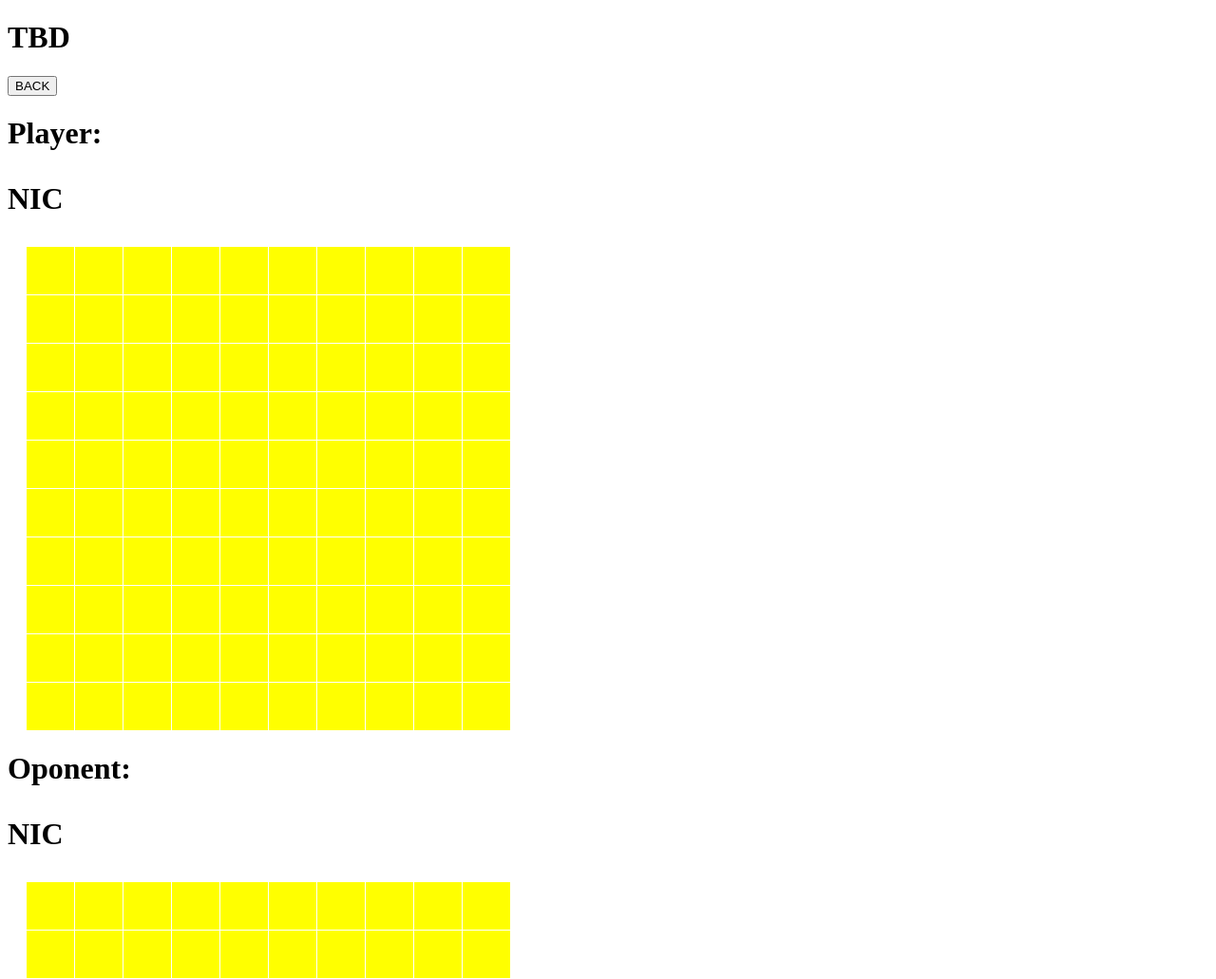
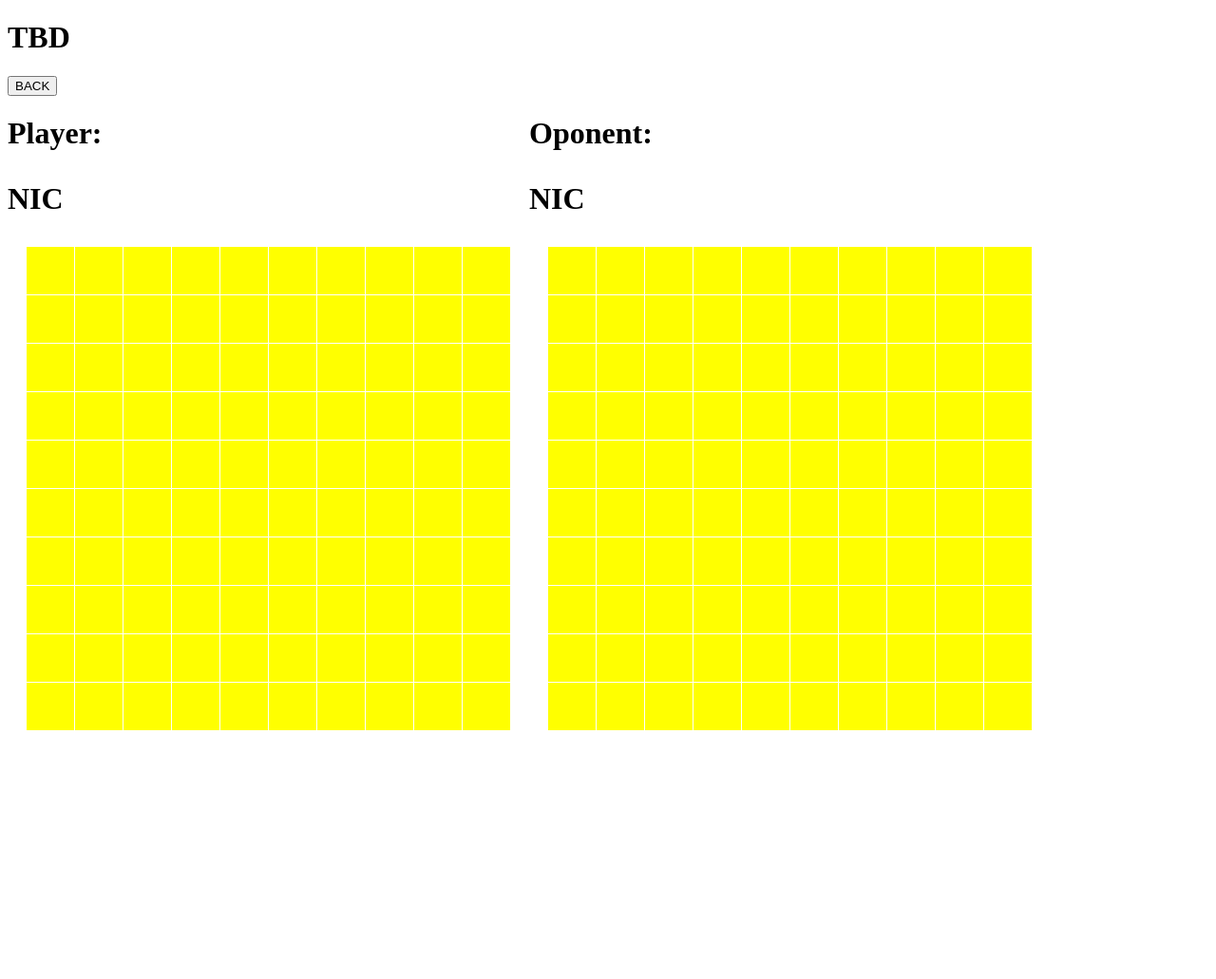
Before and after one commit to michalmoninec/mow_it, a Flask app: page /game in a window 1280 px wide. Shown: the top 1031 px of the page at 95% size. After the commit the page ends 769 px from the top, so only its background shows below. Run offline with Flask 3, Linux system fonts and the light colour scheme; some libraries are stand-ins or nearby versions.

Commit message:
view change
both player field are now side by side,

```diff
--- a/app/templates/multi_game.html
+++ b/app/templates/multi_game.html
@@ -36,21 +36,30 @@
             .padding-bottom {
                 padding-bottom: 10px;
             }
+            .game-whole {
+                display: flex;
+            }
         </style>
     </head>
     <body>
         <h1>TBD</h1>
         <button id="back">BACK</button>
+        <div class="game-whole">
+            <div>
                 <h1>
                     Player:
                     <p id="p1_val">NIC</p>
                     <div class="grid" id="p_grid"></div>
                 </h1>
+            </div>
+            <div>
                 <h1>
                     Oponent:
                     <p id="p2_val">NIC</p>
                     <div class="grid" id="o_grid"></div>
                 </h1>
+            </div>
+        </div>
 
         <script
             type="module"
```
Lines whose indentation alone changed are shown as unchanged.
